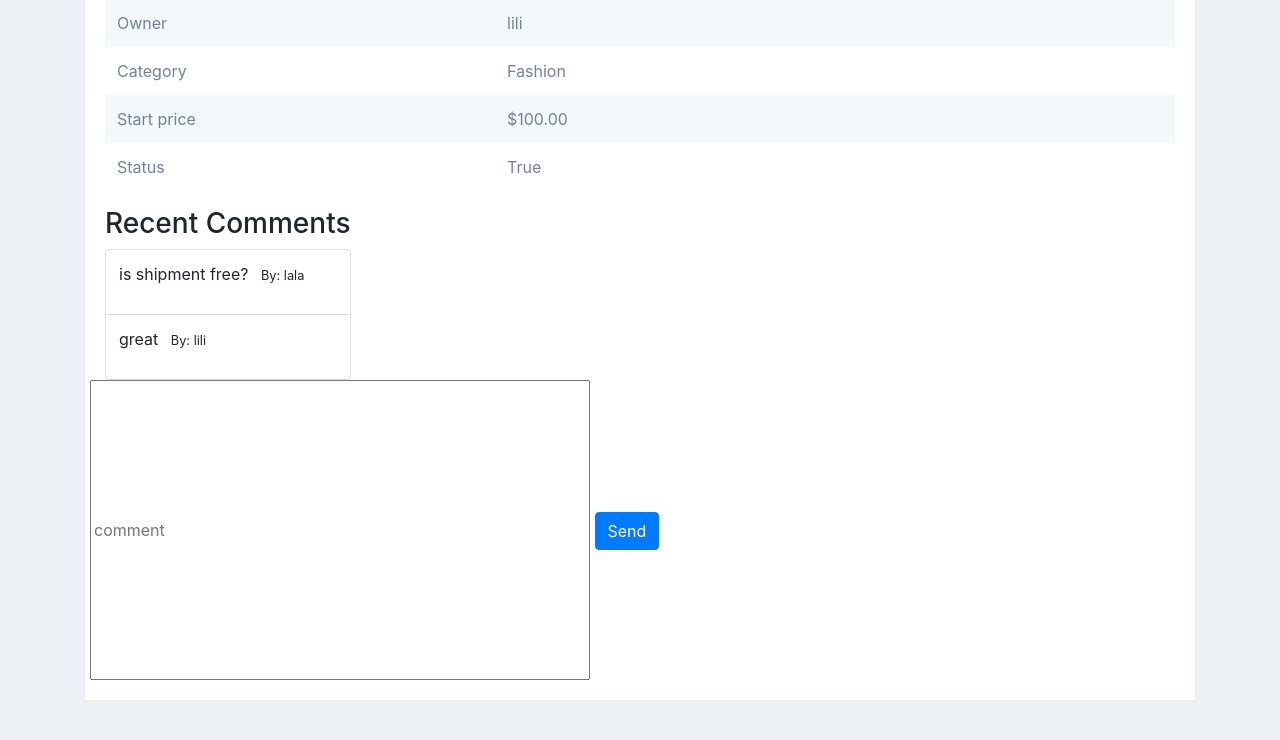
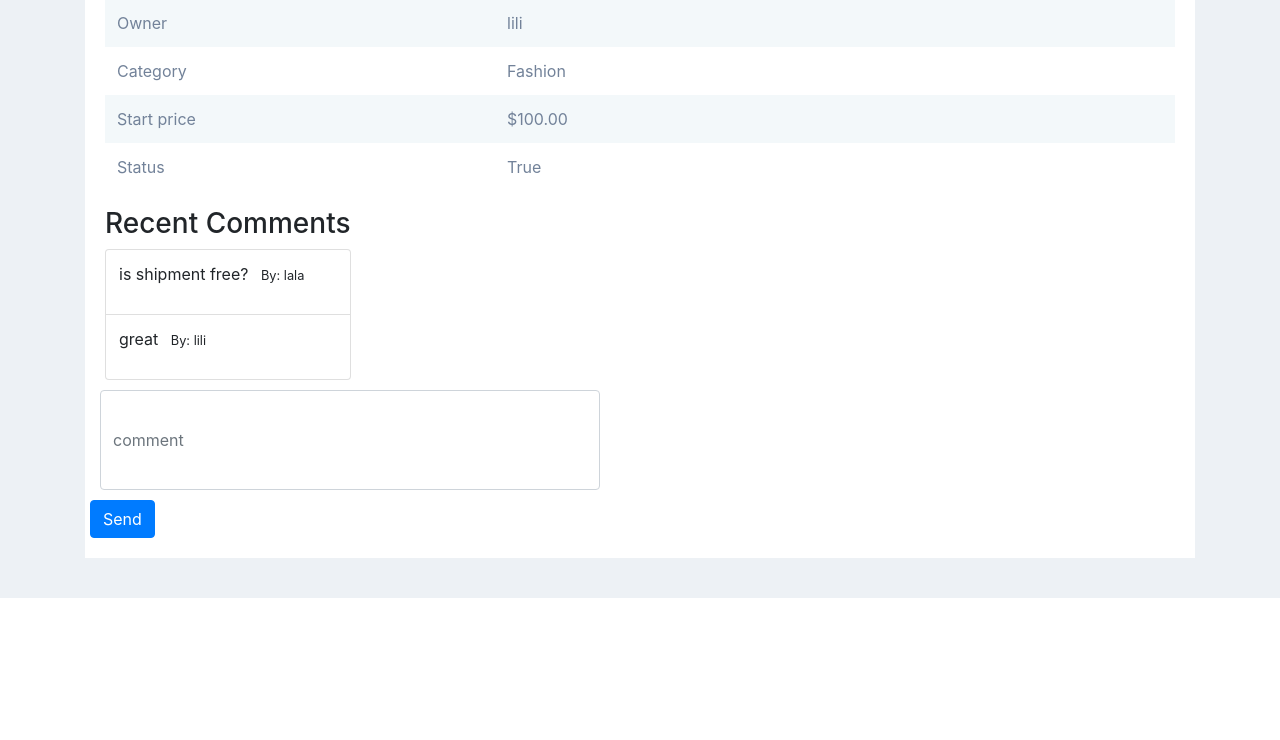
Before and after one commit to alhuri/CS50W, a Django app: page /item/2 in a window 1280 px wide. Shown: the part 739-1479 px from the top of the page. After the commit the page ends 1337 px from the top, so only its background shows below. Run offline with Django 3.2, Linux system fonts and the light colour scheme; data comes from the database, SQL or seed files in the repository; both versions use the stored data as it was after the commit; tables that the repository leaves empty hold one stand-in row (values such as "Sample post"); some libraries are stand-ins or nearby versions.

Commit message:
refact: fix forms styles

```diff
--- a/commerce/auctions/static/auctions/styles.css
+++ b/commerce/auctions/static/auctions/styles.css
@@ -32,6 +32,6 @@ body {
 }
 
 .commentForm{
-    height: 300px;
-    width: 500px;
+    height: 200px;
+    width: 300px;
 }
--- a/commerce/auctions/templates/auctions/watch_listing.html
+++ b/commerce/auctions/templates/auctions/watch_listing.html
@@ -20,9 +20,10 @@
                       <li class="list-group-item">Price: ${{ active_list.auction.start_price }}</li>
                     </ul>
                     <div class="card-body">
-                      <a href="{% url 'item' id=active_list.auction.id %}" class="card-link">Details</a>
+                      <a href="{% url 'item' auction_id=active_list.auction.id %}" class="card-link">Details</a>
                       <a href="{% url 'remove_item_watch_list' auction=active_list.auction.id %}" value="add" class="card-link">Remove</a>
                     </div>
+
                   </div>
 
 
--- a/commerce/auctions/views.py
+++ b/commerce/auctions/views.py
@@ -13,15 +13,15 @@ from django.shortcuts import get_object_or_404
 CHOICES = Category.objects.values_list()
 
 class AuctionForm(forms.Form):
-    title = forms.CharField(max_length=32)
-    description = forms.CharField(max_length=255, widget=forms.Textarea)
-    start_price = forms.DecimalField(max_digits=8)
-    image = forms.URLField(label="Image URL", required=False)
-    category = forms.ChoiceField(choices = CHOICES)
+    title = forms.CharField(max_length=32, widget=forms.TextInput(attrs={'style': 'height: 40px; width: 500px;' ,'class': 'form-control'}))
+    category = forms.ChoiceField(choices = CHOICES, widget=forms.Select(attrs={'style': 'height: 40px; width: 500px;' ,'class': 'form-control'}))
+    start_price = forms.DecimalField(max_digits=8, widget=forms.NumberInput(attrs={'style': 'height: 40px; width: 500px;' ,'class': 'form-control'}))
+    image = forms.URLField(label="Image URL", required=False , widget=forms.TextInput(attrs={'style': 'height: 40px; width: 500px;' ,'class': 'form-control'}))
+    description = forms.CharField(max_length=255, widget=forms.Textarea(attrs={'style': 'height: 100px; width: 500px;' ,'class': 'form-control'}))
 
 class CommentForm(forms.Form):
     comment = forms.CharField(max_length=255, widget= forms.TextInput
-    (attrs={'placeholder':'comment','class': 'commentForm'}),
+    (attrs={'placeholder':'comment', 'style': 'height: 100px; width: 500px; margin: 10px;','class': 'form-control'}),
     label='')
 
 class BidForm(forms.Form):
@@ -158,9 +158,15 @@ def remove_item_watch_list(request, auction):
         })
 
 def watch_listing(request):
-    return render(request, "auctions/watch_listing.html",{
-            "active_listings": watchList.objects.filter(watcher_id=request.user.id)
-        })
+    watch = watchList.objects.filter(watcher_id=request.user.id)
+    if watch != None:
+        return render(request, "auctions/watch_listing.html",{
+                "active_listings": watch
+            })
+    else:
+        return render(request, "auctions/error.html",{
+                "msg": "Empty!"
+            })
 
 def comment(request, auction_id):
     if request.method == 'POST': # If the form has been submitted
```
Also changed, not shown: commerce/db.sqlite3.
